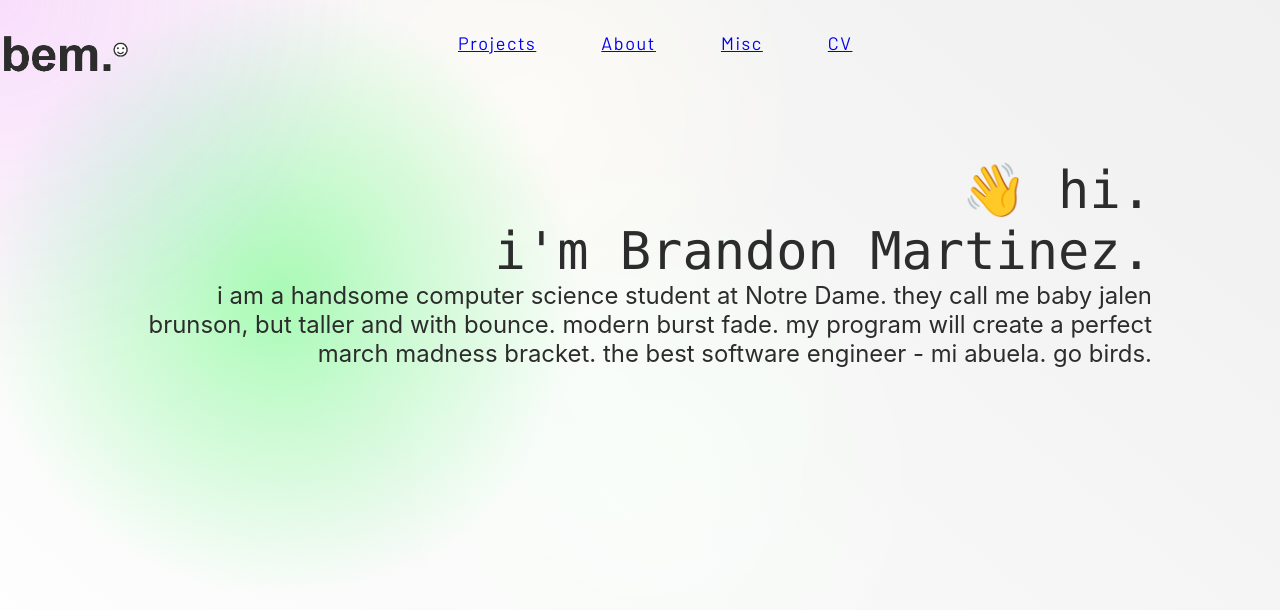
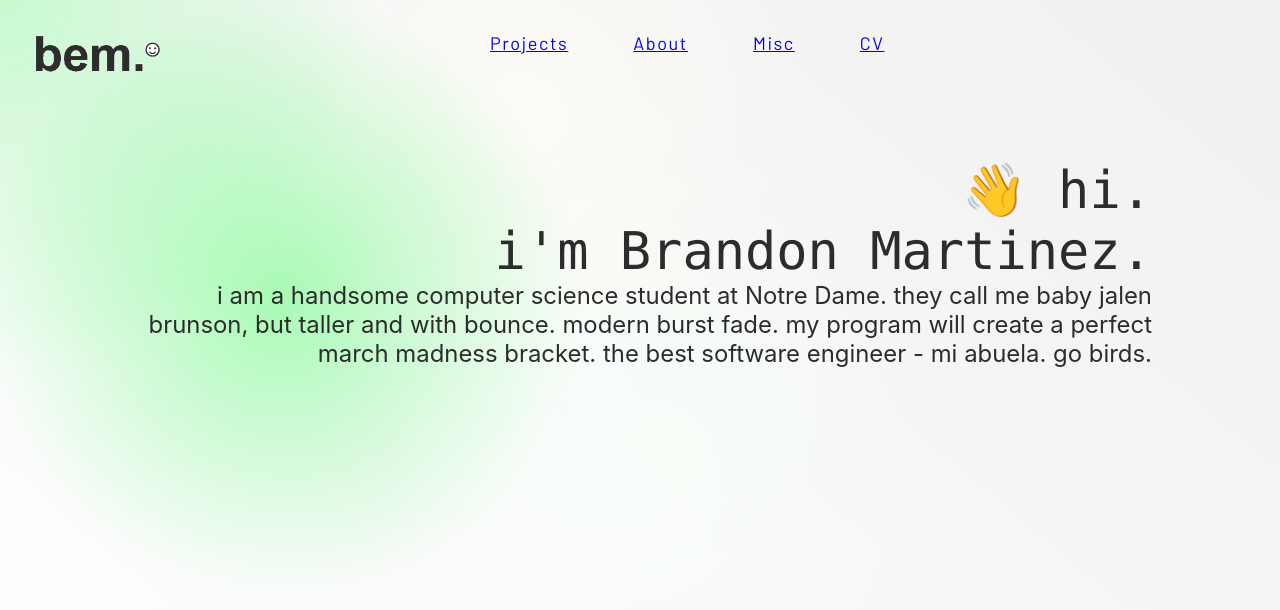
Before and after one commit to bemndy/brandonemartinez.com, a React (Create React App) app in the folder react-website/: page /projects in a window 1280 px wide. Shown: the top 610 px of the page. Built offline with nearby package versions, Linux system fonts and the light colour scheme; a web font is replaced by a local one.

Commit message:
fixed navbar color

```diff
--- a/react-website/src/components/hero.css
+++ b/react-website/src/components/hero.css
@@ -12,7 +12,8 @@
     --color1: 158, 255, 166;
     --color2: 255, 230, 149;
     --color3: 76, 178, 84;
-    --color-interactive: 140, 100, 255;
+    /*--color-interactive: 140, 100, 255; purpleish color very nice but clashes*/
+    --color-interactive: 76, 178, 84;
     --circle-size: 80%;
     --blending: hard-light;
   }
--- a/react-website/src/components/navbar.css
+++ b/react-website/src/components/navbar.css
@@ -1,10 +1,10 @@
+.navbar {
+    width: 95%;
+    margin: 0 auto;
+}
 .nav-container {
     position: fixed;
-    top: 0;
-    left: 0;
-    max-width: 95%;
-    z-index: 999;
-    margin: 0 auto;
+    z-index: 1000;
     display: flex;
     gap: 18rem;
     padding: 1rem 0;
@@ -35,11 +35,11 @@
     color: rgb(44,44,44 );
 }
 .nav-links:hover {
-    background-color: rgb(225, 255, 222);
-    text-decoration-color: rgb(225, 255, 222);
+    background-color: rgb(44,44,44 );
+    color: #fff;
+    text-decoration-color: rgb(44,44,44 );
 }
 .nav-links:active {
-    color: rgb(225, 255, 222);
-    background-color: rgb(225, 255, 222);
+    background-color: rgb(44,44,44 );
     transition: 0.15s;
 }
```
